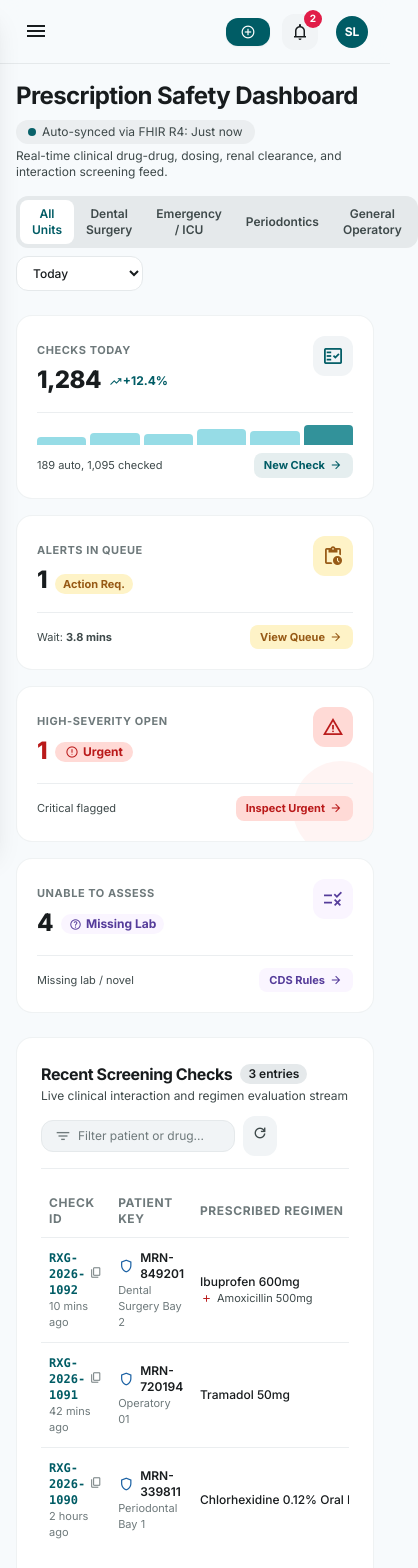
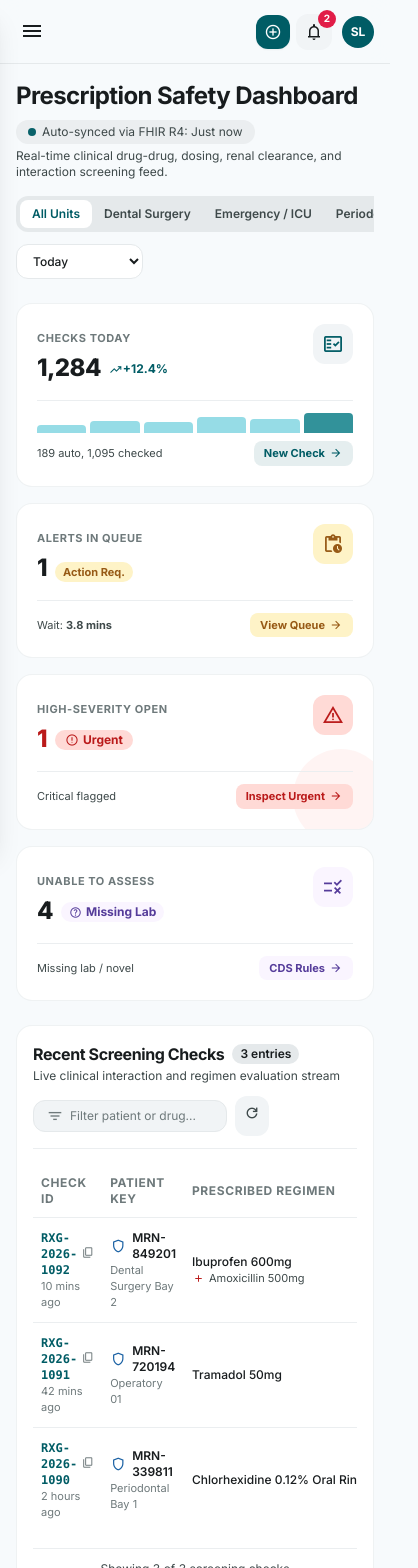
Before and after one commit to HelloWorld-Farhan/Prescription_DentalClinic, a React (Vite) app: page /dashboard in a window 390 px wide. Shown: the top 1568 px of the page, 418 px wide, since content can reach past the window. Built offline with nearby package versions, Linux system fonts and the light colour scheme; sample sign-in values are in the browser's storage.

Commit message:
fix(responsive): eliminate horizontal scroll leak on mobile, make notifications popover and report modal fully responsive

```diff
--- a/src/components/Layout.tsx
+++ b/src/components/Layout.tsx
@@ -126,7 +126,7 @@ export default function Layout() {
   };
 
   return (
-    <div className="bg-background min-h-screen text-on-surface font-sans flex flex-col">
+    <div className="bg-background min-h-screen text-on-surface font-sans flex flex-col overflow-x-hidden w-full max-w-full">
       {/* Mobile Backdrop */}
       {sidebarOpen && (
         <div
@@ -214,13 +214,14 @@ export default function Layout() {
       </aside>
 
       {/* Top Header & Content Container */}
-      <div className="lg:pl-64 flex flex-col min-h-screen">
+      <div className="lg:pl-64 flex flex-col min-h-screen w-full max-w-full overflow-x-hidden">
         {/* Fixed Header */}
-        <header className="fixed top-0 left-0 lg:left-64 right-0 h-16 bg-surface/90 backdrop-blur-md shadow-xs z-30 flex items-center justify-between px-4 lg:px-8 border-b border-surface-container-high">
+        <header className="fixed top-0 left-0 lg:left-64 right-0 h-16 bg-surface/90 backdrop-blur-md shadow-xs z-30 flex items-center justify-between px-3 sm:px-6 lg:px-8 border-b border-surface-container-high w-full max-w-full">
           {/* Mobile Menu Button */}
           <button
             onClick={() => setSidebarOpen(true)}
-            className="lg:hidden p-2 text-on-surface hover:bg-surface-container rounded-xl mr-2"
+            className="lg:hidden p-2 text-on-surface hover:bg-surface-container rounded-xl mr-2 cursor-pointer"
+            aria-label="Open navigation menu"
           >
             <span className="material-symbols-outlined text-2xl">menu</span>
           </button>
@@ -241,19 +242,20 @@ export default function Layout() {
           </form>
 
           {/* Right Header Badges & Actions */}
-          <div className="flex items-center gap-3 ml-auto">
+          <div className="flex items-center gap-1.5 sm:gap-3 ml-auto shrink-0">
             {/* EMR Integrated Pill */}
             <div className="hidden md:flex items-center gap-1.5 px-3 py-1 bg-surface-container-low border border-surface-container-high rounded-full">
               <span className="material-symbols-outlined text-secondary text-[16px]">verified_user</span>
               <span className="text-[11px] font-bold text-secondary">EMR Integrated</span>
             </div>
 
-            {/* Quick Action Button */}
+            {/* Quick Action Button: New Check */}
             <button
               onClick={() => navigate('/check')}
-              className="px-3.5 py-1.5 rounded-xl bg-primary text-white font-bold text-xs hover:bg-primary-container transition-all flex items-center gap-1.5 shadow-sm"
+              className="p-2 sm:px-3.5 sm:py-1.5 rounded-xl bg-primary text-white font-bold text-xs hover:bg-primary-container transition-all flex items-center gap-1.5 shadow-sm cursor-pointer"
+              title="Start New Prescription Safety Check"
             >
-              <span className="material-symbols-outlined text-[16px]">add_circle</span>
+              <span className="material-symbols-outlined text-[18px] sm:text-[16px]">add_circle</span>
               <span className="hidden sm:inline">New Check</span>
             </button>
 
@@ -264,8 +266,9 @@ export default function Layout() {
                   setNotificationsOpen(!notificationsOpen);
                   setProfileOpen(false);
                 }}
-                className="p-2 rounded-xl bg-surface-container-low hover:bg-surface-container-high text-on-surface transition-all relative"
+                className="p-2 rounded-xl bg-surface-container-low hover:bg-surface-container-high text-on-surface transition-all relative cursor-pointer"
                 title="Notifications"
+                aria-label="Clinical notifications"
               >
                 <span className="material-symbols-outlined text-[20px] block">notifications</span>
                 {unreadCount > 0 && (
@@ -277,12 +280,18 @@ export default function Layout() {
 
               <AnimatePresence>
                 {notificationsOpen && (
+                  <>
+                    {/* Mobile Backdrop for safe touch dismissal */}
+                    <div
+                      className="fixed inset-0 bg-black/30 backdrop-blur-2xs z-40 sm:hidden"
+                      onClick={() => setNotificationsOpen(false)}
+                    />
                     <motion.div
                       initial={{ opacity: 0, y: 8, scale: 0.95 }}
                       animate={{ opacity: 1, y: 0, scale: 1 }}
                       exit={{ opacity: 0, y: 8, scale: 0.95 }}
                       transition={{ duration: 0.15 }}
-                    className="absolute right-0 top-12 w-80 sm:w-96 bg-surface-container-lowest rounded-2xl shadow-2xl border border-surface-container-high overflow-hidden z-50"
+                      className="fixed top-16 left-3 right-3 max-w-sm mx-auto sm:absolute sm:top-12 sm:left-auto sm:right-0 sm:w-96 bg-surface-container-lowest rounded-2xl shadow-2xl border border-surface-container-high overflow-hidden z-50"
                     >
                       <div className="p-4 border-b border-surface-container-low flex items-center justify-between">
                         <div className="flex items-center gap-2">
@@ -296,7 +305,7 @@ export default function Layout() {
                         {unreadCount > 0 && (
                           <button
                             onClick={markAllAsRead}
-                          className="text-xs text-primary font-bold hover:underline flex items-center gap-1"
+                            className="text-xs text-primary font-bold hover:underline flex items-center gap-1 cursor-pointer"
                           >
                             <span className="material-symbols-outlined text-[14px]">done_all</span>
                             Mark read
@@ -319,6 +328,7 @@ export default function Layout() {
                         ))}
                       </div>
                     </motion.div>
+                  </>
                 )}
               </AnimatePresence>
             </div>
@@ -330,7 +340,8 @@ export default function Layout() {
                   setProfileOpen(!profileOpen);
                   setNotificationsOpen(false);
                 }}
-                className="flex items-center gap-2 p-1.5 rounded-xl hover:bg-surface-container-high transition-all"
+                className="flex items-center gap-1.5 p-1 sm:p-1.5 rounded-xl hover:bg-surface-container-high transition-all cursor-pointer"
+                aria-label="Clinician profile options"
               >
                 <div className="w-8 h-8 rounded-full bg-primary text-white font-bold text-xs flex items-center justify-center shadow-xs">
                   SL
@@ -340,11 +351,17 @@ export default function Layout() {
 
               <AnimatePresence>
                 {profileOpen && (
+                  <>
+                    {/* Mobile Backdrop */}
+                    <div
+                      className="fixed inset-0 bg-black/30 backdrop-blur-2xs z-40 sm:hidden"
+                      onClick={() => setProfileOpen(false)}
+                    />
                     <motion.div
                       initial={{ opacity: 0, y: 8, scale: 0.95 }}
                       animate={{ opacity: 1, y: 0, scale: 1 }}
                       exit={{ opacity: 0, y: 8, scale: 0.95 }}
-                    className="absolute right-0 top-12 w-64 bg-surface-container-lowest rounded-2xl shadow-2xl border border-surface-container-high p-2 z-50 space-y-1"
+                      className="fixed top-16 right-3 left-auto w-64 max-w-[calc(100vw-24px)] sm:absolute sm:top-12 sm:right-0 bg-surface-container-lowest rounded-2xl shadow-2xl border border-surface-container-high p-2 z-50 space-y-1"
                     >
                       <div className="p-3 border-b border-surface-container-low">
                         <div className="font-bold text-xs text-on-surface">
@@ -414,6 +431,7 @@ export default function Layout() {
                       </button>
                     </div>
                   </motion.div>
+                </>
               )}
             </AnimatePresence>
             </div>
--- a/src/pages/Dashboard.tsx
+++ b/src/pages/Dashboard.tsx
@@ -78,8 +78,9 @@ export default function Dashboard() {
         </div>
 
         {/* Quick shift / dept / time filter */}
-        <div className="flex items-center gap-2 flex-wrap">
-          <div className="inline-flex p-1 bg-surface-container-high rounded-xl text-on-surface">
+        <div className="flex items-center gap-2 flex-wrap max-w-full">
+          <div className="w-full sm:w-auto overflow-x-auto no-scrollbar pb-1 max-w-full">
+            <div className="inline-flex p-1 bg-surface-container-high rounded-xl text-on-surface whitespace-nowrap">
               {units.map((unit) => (
                 <motion.button
                   type="button"
@@ -87,7 +88,7 @@ export default function Dashboard() {
                   whileHover={{ scale: 1.02 }}
                   whileTap={{ scale: 0.98 }}
                   onClick={() => setSelectedUnit(unit)}
-                className={`px-3 py-1.5 rounded-lg text-xs font-semibold transition-all cursor-pointer ${
+                  className={`px-3 py-1.5 rounded-lg text-xs font-semibold transition-all cursor-pointer whitespace-nowrap ${
                     selectedUnit === unit
                       ? 'bg-surface-container-lowest text-primary shadow-xs font-bold'
                       : 'text-on-surface-variant hover:text-on-surface'
@@ -96,6 +97,7 @@ export default function Dashboard() {
                   {unit}
                 </motion.button>
               ))}
+            </div>
           </div>
           <div className="h-6 w-px bg-surface-container-highest mx-1 hidden sm:block"></div>
           <select
@@ -111,7 +113,7 @@ export default function Dashboard() {
       </section>
 
       {/* 2. FOUR STAT CARDS */}
-      <section className="grid grid-cols-1 sm:grid-cols-2 xl:grid-cols-4 gap-4">
+      <section className="grid grid-cols-1 sm:grid-cols-2 xl:grid-cols-4 gap-4 min-w-0 max-w-full">
         {/* Card 1: Checks Today */}
         <motion.div
           whileHover={{ y: -4, transition: { duration: 0.2 } }}
@@ -277,9 +279,9 @@ export default function Dashboard() {
       </section>
 
       {/* 3. 2-COLUMN MAIN CONTENT (8 cols Left / 4 cols Right) */}
-      <section className="grid grid-cols-1 lg:grid-cols-12 gap-6 items-start">
+      <section className="grid grid-cols-1 lg:grid-cols-12 gap-6 items-start min-w-0 max-w-full">
         {/* LEFT COLUMN (8 cols): Recent Checks Table */}
-        <div className="lg:col-span-8 flex flex-col gap-4 bg-surface-container-lowest rounded-2xl p-6 shadow-xs border border-surface-container-high/60">
+        <div className="lg:col-span-8 flex flex-col gap-4 bg-surface-container-lowest rounded-2xl p-4 sm:p-6 shadow-xs border border-surface-container-high/60 min-w-0 max-w-full">
           <div className="flex flex-col sm:flex-row sm:items-center justify-between gap-3 pb-3 border-b border-surface-container">
             <div>
               <div className="flex items-center gap-2">
@@ -316,7 +318,7 @@ export default function Dashboard() {
           </div>
 
           {/* Table Wrapper */}
-          <div className="overflow-x-auto">
+          <div className="overflow-x-auto w-full max-w-full">
             <table className="w-full text-left border-collapse min-w-[700px]">
               <thead>
                 <tr className="text-outline text-xs uppercase tracking-wider border-b border-surface-container font-semibold">
@@ -451,7 +453,7 @@ export default function Dashboard() {
         </div>
 
         {/* RIGHT COLUMN (4 cols): Action CTA & Critical Review Queue */}
-        <div className="lg:col-span-4 flex flex-col gap-5">
+        <div className="lg:col-span-4 flex flex-col gap-5 min-w-0 max-w-full">
           {/* CTAs Card */}
           <div className="flex flex-col gap-2.5">
             <button
```
Also changed, not shown: src/components/PrintableReportModal.tsx (+39 -27 lines). Lines whose indentation alone changed are shown as unchanged.
